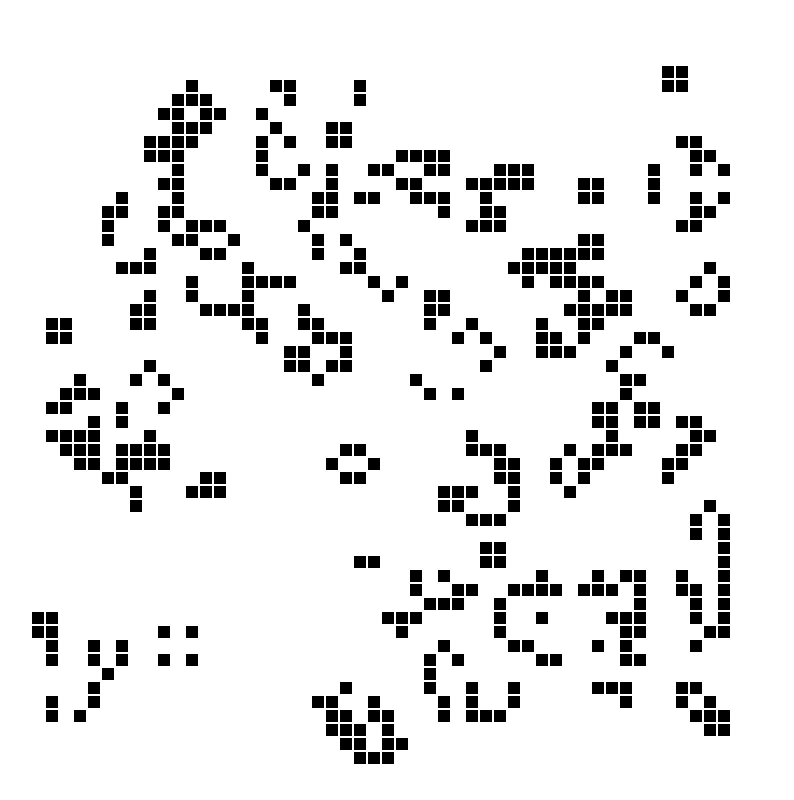
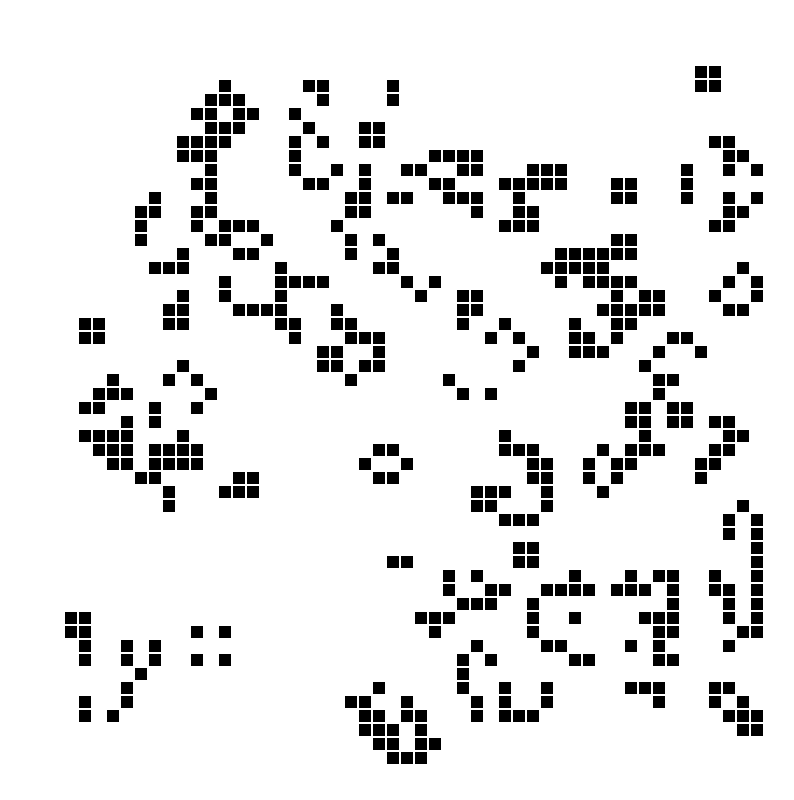
Before and after one commit to serhan-iskander/seeking, a React (Create React App) app: page / in a window 1280 px wide. Shown: the whole page, without its empty margins (226-1020 px from the left). Built offline with nearby package versions, Linux system fonts and the light colour scheme.

Commit message:
better CSS

```diff
--- a/src/index.css
+++ b/src/index.css
@@ -5,7 +5,9 @@ body {
     sans-serif;
   -webkit-font-smoothing: antialiased;
   -moz-osx-font-smoothing: grayscale;
-  padding-left: 20%;
+
+  display: flex;
+  justify-content: center;
   padding-top: 5%;
 }
 
```
